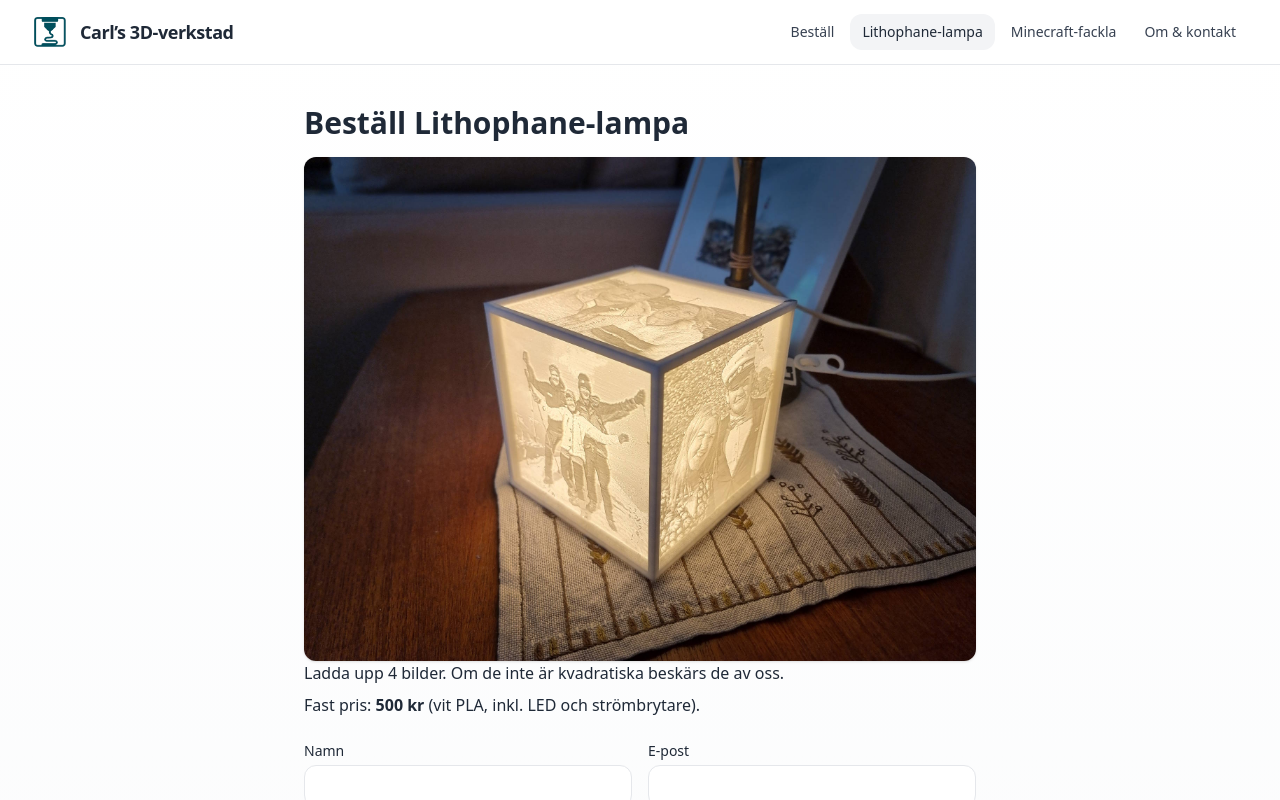
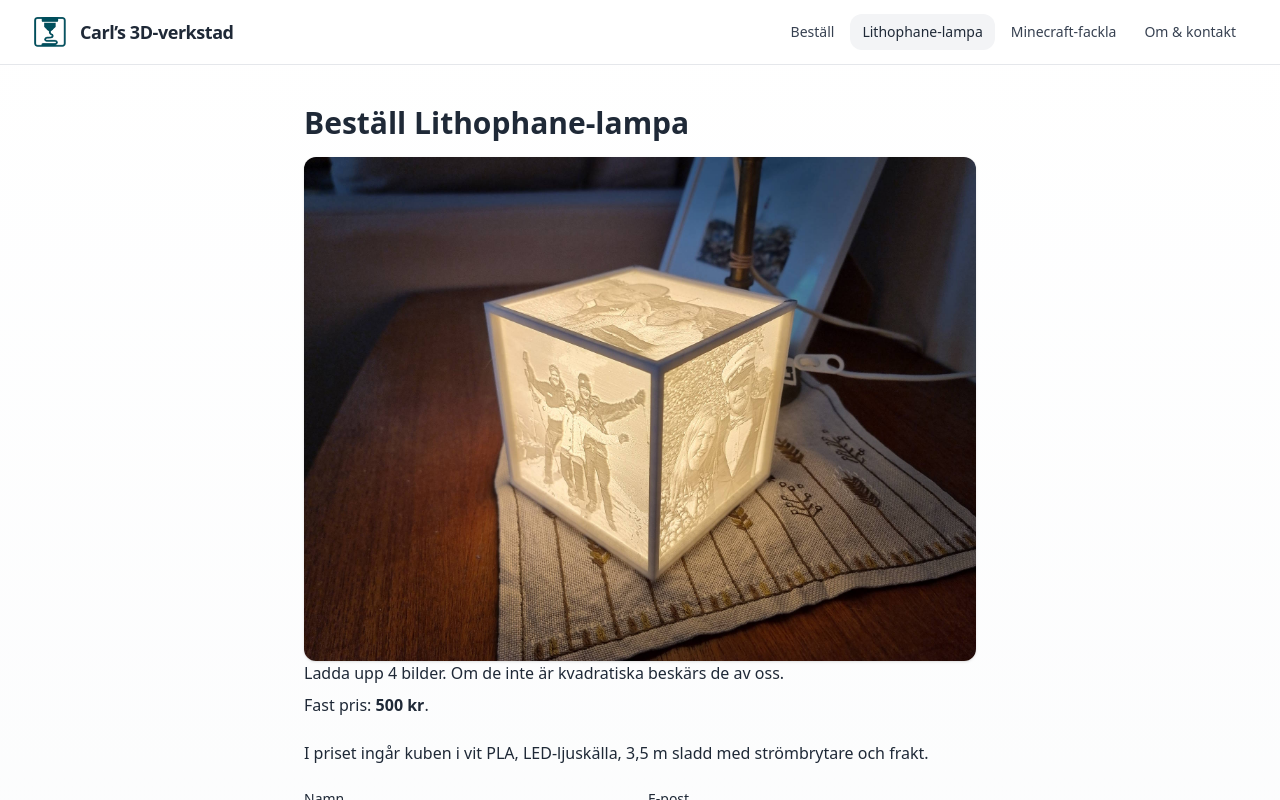
Before and after one commit to LEC1224/carls3d-verkstad-public, a Next.js app: page /lithophane in a window 1280 px wide. Built offline with nearby package versions, Linux system fonts and the light colour scheme.

Commit message:
Clarify included items for lithophane and torch products

```diff
--- a/src/pages/lithophane.tsx
+++ b/src/pages/lithophane.tsx
@@ -66,7 +66,8 @@ export default function LithophaneOrder() {
           className="rounded-xl shadow max-w-full"
         />
         <p className="mb-2">Ladda upp 4 bilder. Om de inte är kvadratiska beskärs de av oss.</p>
-        <p className="mb-6">Fast pris: <span className="font-semibold">500 kr</span> (vit PLA, inkl. LED och strömbrytare).</p>
+        <p className="mb-6">Fast pris: <span className="font-semibold">500 kr</span>.</p>
+        <p className="mb-6">I priset ingår kuben i vit PLA, LED-ljuskälla, 3,5 m sladd med strömbrytare och frakt.</p>
 
         <div className="space-y-6">
           <div className="grid gap-4 sm:grid-cols-2">
--- a/src/pages/minecraft-torch.tsx
+++ b/src/pages/minecraft-torch.tsx
@@ -81,6 +81,7 @@ export default function MinecraftTorchOrder() {
           Pris: <span className="font-semibold">100 kr startavgift</span> +{" "}
           <span className="font-semibold">150 kr per fackla</span>.
         </p>
+        <p className="mb-6">I priset ingår alla 3D-utskrifter, LED-ljuskälla, 3 m sladd med strömbrytare, montering, skruvar och frakt!</p>
         <p className="mb-6 text-gray-700">
           Totalt just nu: <span className="font-semibold">{totalPrice} kr</span> för {quantity} st.
         </p>
```
